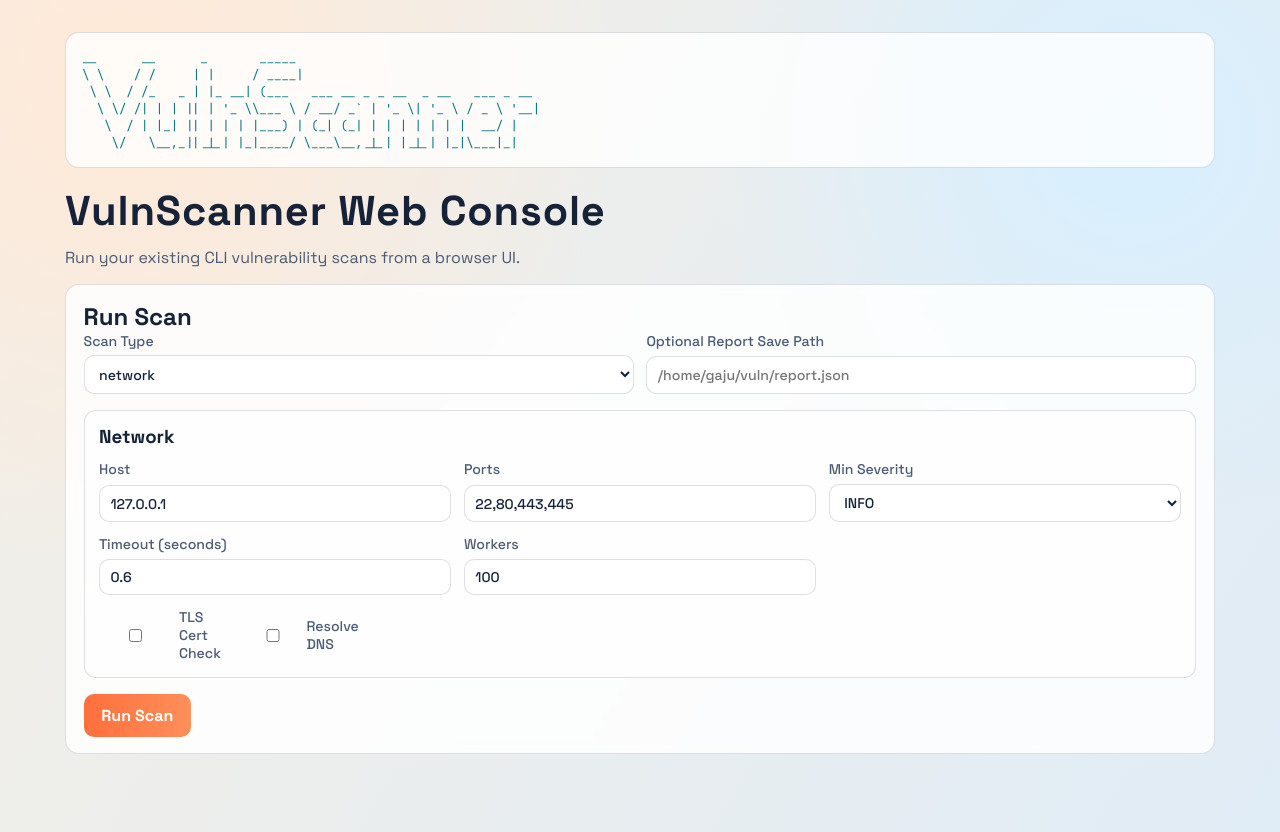
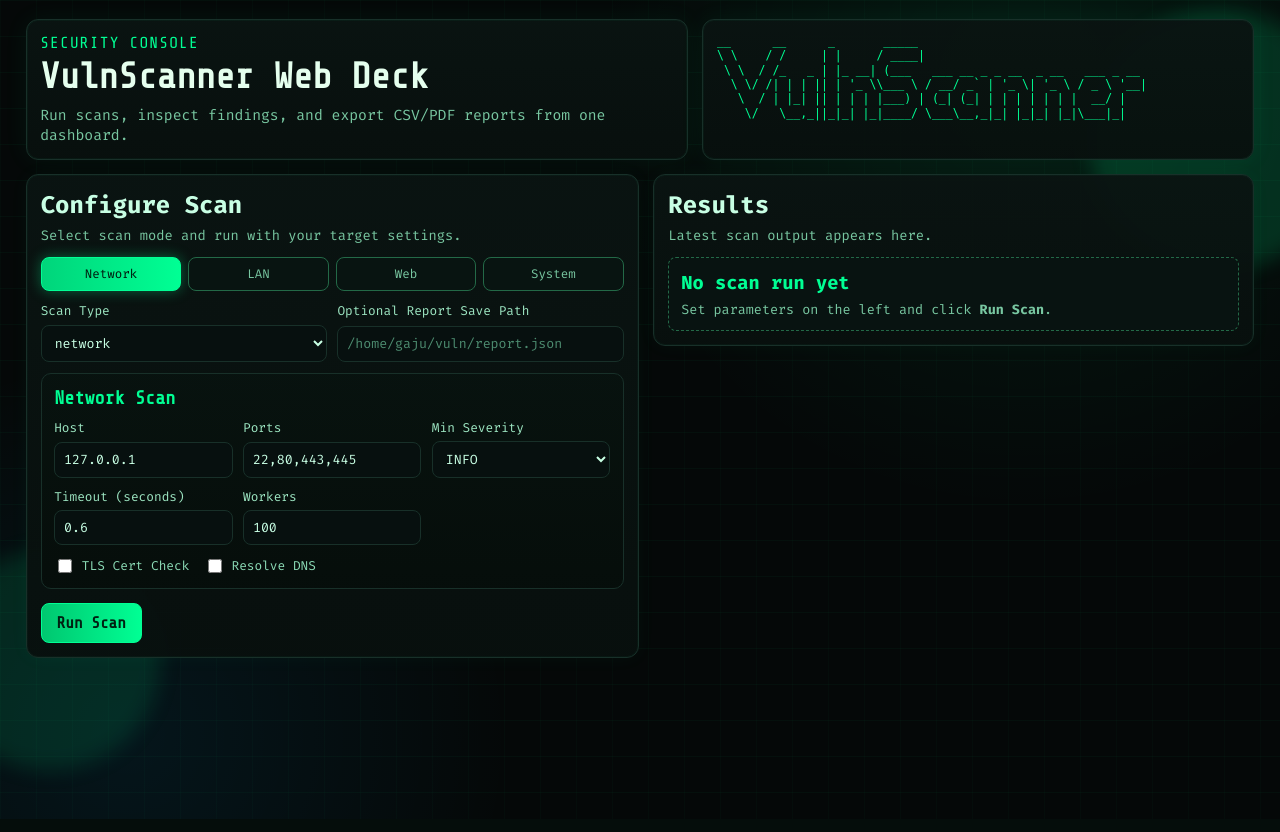
Before and after one commit to gaju2214/vuln, a Flask app: page / in a window 1280 px wide. Run offline with Flask 2, Linux system fonts and the light colour scheme.

Commit message:
Apply hacker UI update and ignore memoriy.md

```diff
--- a/static/style.css
+++ b/static/style.css
@@ -1,18 +1,19 @@
-@import url("https://fonts.googleapis.com/css2?family=JetBrains+Mono:wght@400;600&family=Space+Grotesk:wght@400;500;700&display=swap");
+@import url("https://fonts.googleapis.com/css2?family=Fira+Code:wght@400;500;700&family=Share+Tech+Mono&display=swap");
 
 :root {
-  --bg-a: #f4efe6;
-  --bg-b: #e0ecf6;
-  --ink: #152238;
-  --muted: #4c5a74;
-  --accent: #ff6f3c;
-  --accent-2: #0e7c86;
-  --panel: rgba(255, 255, 255, 0.84);
-  --line: rgba(21, 34, 56, 0.14);
-  --high: #a81f3a;
-  --medium: #c96a06;
-  --low: #0b7b56;
-  --info: #2a5ea8;
+  --bg: #050808;
+  --bg-soft: #0a1110;
+  --panel: #0a1412;
+  --line: #183029;
+  --line-bright: #236947;
+  --txt: #c8ffe4;
+  --muted: #78c7a1;
+  --accent: #00ff94;
+  --accent-strong: #00d57b;
+  --danger: #ff4d5f;
+  --warn: #ffb640;
+  --good: #17d98e;
+  --info: #56ffc1;
 }
 
 * {
@@ -21,74 +22,154 @@
 
 body {
   margin: 0;
-  font-family: "Space Grotesk", sans-serif;
-  color: var(--ink);
-  background: radial-gradient(circle at 10% 10%, #ffe9d7, transparent 36%),
-    radial-gradient(circle at 88% 16%, #d7efff, transparent 32%),
-    linear-gradient(120deg, var(--bg-a), var(--bg-b));
   min-height: 100vh;
+  color: var(--txt);
+  font-family: "Fira Code", monospace;
+  background:
+    linear-gradient(rgba(0, 255, 148, 0.03) 1px, transparent 1px),
+    linear-gradient(90deg, rgba(0, 255, 148, 0.02) 1px, transparent 1px),
+    radial-gradient(circle at 80% 10%, rgba(0, 255, 148, 0.08), transparent 34%),
+    radial-gradient(circle at 10% 90%, rgba(0, 180, 255, 0.08), transparent 28%),
+    var(--bg);
+  background-size: 36px 36px, 36px 36px, auto, auto, auto;
 }
 
-.noise {
+.orb {
   position: fixed;
-  inset: 0;
+  border-radius: 50%;
   pointer-events: none;
-  background-image: linear-gradient(rgba(255, 255, 255, 0.09) 1px, transparent 1px),
-    linear-gradient(90deg, rgba(255, 255, 255, 0.08) 1px, transparent 1px);
-  background-size: 28px 28px;
-  opacity: 0.24;
+  z-index: 0;
+  filter: blur(10px);
 }
 
-.shell {
-  width: min(1150px, 92vw);
-  margin: 2rem auto 3rem;
+.orb-a {
+  width: 260px;
+  height: 260px;
+  right: -70px;
+  top: 10px;
+  background: rgba(0, 255, 148, 0.14);
+}
+
+.orb-b {
+  width: 220px;
+  height: 220px;
+  left: -60px;
+  bottom: 30px;
+  background: rgba(0, 213, 123, 0.13);
+}
+
+.page {
   position: relative;
   z-index: 2;
+  width: min(1280px, 96vw);
+  margin: 1.2rem auto 2rem;
 }
 
 .hero {
-  margin-bottom: 1rem;
+  display: grid;
+  grid-template-columns: minmax(0, 1.2fr) minmax(340px, 1fr);
+  gap: 0.9rem;
+  margin-bottom: 0.9rem;
+}
+
+.hero-text,
+.logo {
+  border: 1px solid var(--line);
+  background: linear-gradient(180deg, rgba(10, 20, 18, 0.96), rgba(8, 16, 14, 0.96));
+  border-radius: 12px;
+  padding: 0.85rem;
+  box-shadow: inset 0 0 0 1px rgba(0, 255, 148, 0.04), 0 0 26px rgba(0, 255, 148, 0.06);
+}
+
+.eyebrow {
+  margin: 0;
+  color: var(--accent);
+  font-family: "Share Tech Mono", monospace;
+  letter-spacing: 0.08em;
+  text-transform: uppercase;
+}
+
+h1,
+h2,
+h3 {
+  margin: 0;
+}
+
+h1 {
+  margin-top: 0.28rem;
+  font-size: clamp(1.4rem, 3.2vw, 2.25rem);
+  color: #e5ffee;
+  font-family: "Share Tech Mono", monospace;
+}
+
+.subtitle {
+  margin: 0.5rem 0 0;
+  color: var(--muted);
+  font-size: 0.92rem;
 }
 
 .logo {
   margin: 0;
-  padding: 1rem;
-  border: 1px solid var(--line);
-  border-radius: 14px;
-  background: rgba(255, 255, 255, 0.8);
-  font-family: "JetBrains Mono", monospace;
-  font-size: 0.77rem;
-  color: var(--accent-2);
   overflow-x: auto;
+  color: var(--accent);
+  font-size: 0.72rem;
+  line-height: 1.25;
 }
 
-h1, h2, h3 {
-  margin: 0;
-}
-
-h1 {
-  margin-top: 1rem;
-  font-size: clamp(1.8rem, 4vw, 2.6rem);
-  letter-spacing: 0.02em;
-}
-
-.hero p {
-  margin: 0.6rem 0 0;
-  color: var(--muted);
+.workspace {
+  display: grid;
+  grid-template-columns: minmax(350px, 1.02fr) minmax(350px, 1fr);
+  gap: 0.9rem;
+  align-items: start;
 }
 
 .panel {
   border: 1px solid var(--line);
-  background: var(--panel);
-  border-radius: 14px;
-  padding: 1rem 1.1rem;
-  backdrop-filter: blur(5px);
-  margin-top: 1rem;
+  border-radius: 12px;
+  background: linear-gradient(180deg, rgba(10, 20, 18, 0.96), rgba(8, 16, 14, 0.96));
+  padding: 0.88rem;
+  box-shadow: inset 0 0 0 1px rgba(0, 255, 148, 0.03), 0 0 20px rgba(0, 255, 148, 0.04);
+}
+
+.control-panel {
+  position: sticky;
+  top: 0.7rem;
+}
+
+.panel-note {
+  margin: 0.3rem 0 0.8rem;
+  color: var(--muted);
+  font-size: 0.86rem;
+}
+
+.scan-type-switch {
+  display: grid;
+  grid-template-columns: repeat(4, minmax(0, 1fr));
+  gap: 0.42rem;
+  margin-bottom: 0.72rem;
+}
+
+.mode-btn {
+  border: 1px solid var(--line-bright);
+  background: #081411;
+  color: var(--muted);
+  font-size: 0.78rem;
+  padding: 0.5rem 0.35rem;
+  border-radius: 8px;
+  cursor: pointer;
+  font-family: "Fira Code", monospace;
+}
+
+.mode-btn.active {
+  color: #00180d;
+  border-color: var(--accent);
+  background: linear-gradient(90deg, var(--accent-strong), var(--accent));
+  box-shadow: 0 0 14px rgba(0, 255, 148, 0.35);
 }
 
 .grid {
   display: grid;
-  gap: 0.8rem;
+  gap: 0.65rem;
 }
 
 .grid.two {
@@ -101,10 +182,9 @@ h1 {
 
 label {
   display: grid;
-  gap: 0.35rem;
-  color: var(--muted);
-  font-size: 0.88rem;
-  font-weight: 500;
+  gap: 0.32rem;
+  color: #9de6c2;
+  font-size: 0.8rem;
 }
 
 input,
@@ -116,73 +196,90 @@ button {
 input,
 select {
   width: 100%;
-  padding: 0.52rem 0.65rem;
+  background: #07100f;
+  color: var(--txt);
   border: 1px solid var(--line);
-  border-radius: 10px;
-  background: #fff;
-  color: var(--ink);
+  border-radius: 8px;
+  padding: 0.5rem 0.56rem;
+  font-size: 0.83rem;
+}
+
+input::placeholder {
+  color: #4d8c70;
 }
 
 input:focus,
 select:focus {
-  outline: 2px solid color-mix(in srgb, var(--accent) 40%, white);
-  border-color: color-mix(in srgb, var(--accent) 60%, var(--line));
+  outline: 2px solid rgba(0, 255, 148, 0.2);
+  border-color: var(--accent);
+  box-shadow: 0 0 10px rgba(0, 255, 148, 0.2);
 }
 
 .scan-block {
-  margin-top: 1rem;
+  margin-top: 0.74rem;
   border: 1px solid var(--line);
-  border-radius: 12px;
-  padding: 0.9rem;
-  background: rgba(255, 255, 255, 0.65);
+  border-radius: 10px;
+  background: linear-gradient(180deg, rgba(8, 18, 15, 0.97), rgba(6, 13, 11, 0.97));
+  padding: 0.78rem;
 }
 
 .scan-block h3 {
-  margin-bottom: 0.75rem;
+  margin-bottom: 0.62rem;
+  color: var(--accent);
+  font-family: "Share Tech Mono", monospace;
 }
 
 .checks {
-  margin-top: 0.8rem;
+  margin-top: 0.66rem;
   display: flex;
   flex-wrap: wrap;
-  gap: 1.1rem;
+  gap: 0.6rem 0.9rem;
 }
 
 .checks label {
-  display: flex;
+  display: inline-flex;
   align-items: center;
-  gap: 0.5rem;
+  gap: 0.42rem;
   margin: 0;
+  color: #8cdcb7;
+}
+
+.checks input[type="checkbox"] {
+  width: 14px;
+  height: 14px;
+  accent-color: var(--accent);
 }
 
 .actions {
-  margin-top: 1rem;
+  margin-top: 0.84rem;
 }
 
-button {
-  border: 0;
-  border-radius: 10px;
-  padding: 0.7rem 1.1rem;
+button[type="submit"] {
+  border: 1px solid var(--accent);
+  background: linear-gradient(90deg, #00c770, #00ff94);
+  color: #002012;
+  border-radius: 8px;
   font-weight: 700;
-  color: white;
+  padding: 0.62rem 0.94rem;
   cursor: pointer;
-  background: linear-gradient(90deg, var(--accent), #ff8f5b);
+  font-family: "Share Tech Mono", monospace;
 }
 
-button:hover {
-  filter: brightness(1.04);
+button[type="submit"]:hover {
+  box-shadow: 0 0 16px rgba(0, 255, 148, 0.4);
 }
 
 .meta {
-  margin: 0.6rem 0 0;
+  margin: 0.3rem 0 0;
   color: var(--muted);
+  font-size: 0.84rem;
 }
 
 .export-actions {
-  margin-top: 0.8rem;
+  margin-top: 0.64rem;
   display: flex;
   flex-wrap: wrap;
-  gap: 0.55rem;
+  gap: 0.46rem;
 }
 
 .export-btn {
@@ -190,104 +287,158 @@ button:hover {
   align-items: center;
   justify-content: center;
   text-decoration: none;
-  border-radius: 10px;
-  padding: 0.55rem 0.85rem;
+  border-radius: 8px;
+  padding: 0.48rem 0.72rem;
+  font-size: 0.79rem;
   font-weight: 700;
-  color: #fff;
-  background: linear-gradient(90deg, #0e7c86, #1ea0ad);
+  border: 1px solid #1f8f5e;
+  color: #c8ffe4;
+  background: #0c1b17;
+}
+
+.export-btn:hover {
+  border-color: var(--accent);
+  box-shadow: 0 0 10px rgba(0, 255, 148, 0.3);
 }
 
 .export-btn.pdf {
-  background: linear-gradient(90deg, #bb3524, #da5a44);
-}
-
-.export-btn:hover {
-  filter: brightness(1.04);
+  border-color: #7b2f36;
+  color: #ffdce0;
+  background: #231015;
 }
 
 .command,
-.error pre {
-  margin: 0.5rem 0 0;
+.error-box pre {
+  margin: 0.48rem 0 0;
+  border: 1px solid var(--line);
+  border-radius: 8px;
+  background: #060c0b;
+  color: #9ee9c4;
+  padding: 0.62rem;
+  font-size: 0.77rem;
   white-space: pre-wrap;
   word-break: break-word;
-  font-family: "JetBrains Mono", monospace;
-  font-size: 0.82rem;
-  background: rgba(21, 34, 56, 0.05);
-  border: 1px solid var(--line);
-  border-radius: 10px;
-  padding: 0.7rem;
 }
 
 .summary {
-  margin-top: 1rem;
+  margin-top: 0.78rem;
   display: grid;
   grid-template-columns: repeat(4, minmax(0, 1fr));
-  gap: 0.6rem;
+  gap: 0.45rem;
 }
 
 .sum-card {
-  border-radius: 10px;
   border: 1px solid var(--line);
-  padding: 0.6rem 0.65rem;
+  border-radius: 8px;
+  padding: 0.46rem 0.54rem;
+  background: #0a1513;
   display: flex;
   justify-content: space-between;
   align-items: center;
 }
 
 .sum-card strong {
-  font-size: 1.22rem;
+  font-size: 1.08rem;
+  font-family: "Share Tech Mono", monospace;
 }
 
 .findings {
-  margin-top: 0.9rem;
+  margin-top: 0.76rem;
   display: grid;
-  gap: 0.6rem;
+  gap: 0.5rem;
 }
 
 .finding {
   border: 1px solid var(--line);
   border-left: 4px solid var(--info);
-  border-radius: 10px;
-  padding: 0.75rem;
-  background: rgba(255, 255, 255, 0.88);
+  border-radius: 8px;
+  background: #091210;
+  padding: 0.62rem;
 }
 
 .finding h3 {
-  font-size: 1rem;
-  margin-bottom: 0.45rem;
+  margin-bottom: 0.38rem;
+  font-size: 0.95rem;
+  color: #daffec;
 }
 
 .finding p {
-  margin: 0.28rem 0;
-  color: #223251;
+  margin: 0.24rem 0;
+  font-size: 0.82rem;
+  color: #9fe2c0;
+}
+
+.empty-state {
+  margin-top: 0.7rem;
+  border: 1px dashed var(--line-bright);
+  border-radius: 8px;
+  background: #081311;
+  padding: 0.75rem;
+}
+
+.empty-state h3 {
+  color: var(--accent);
+}
+
+.empty-state p {
+  margin: 0.4rem 0 0;
+  color: var(--muted);
+  font-size: 0.84rem;
+}
+
+.error-box {
+  margin-top: 0.68rem;
+  border: 1px solid #6d1f2a;
+  border-radius: 8px;
+  background: #1b0a0e;
+  padding: 0.62rem;
+}
+
+.error-box h3 {
+  color: #ff8190;
 }
 
 .sev-high {
-  border-left-color: var(--high);
+  border-left-color: var(--danger);
 }
 
 .sev-medium {
-  border-left-color: var(--medium);
+  border-left-color: var(--warn);
 }
 
 .sev-low {
-  border-left-color: var(--low);
+  border-left-color: var(--good);
 }
 
 .sev-info {
   border-left-color: var(--info);
 }
 
-@media (max-width: 940px) {
-  .grid.three {
-    grid-template-columns: 1fr 1fr;
+@media (max-width: 1180px) {
+  .workspace {
+    grid-template-columns: 1fr;
+  }
+
+  .control-panel {
+    position: static;
   }
 }
 
-@media (max-width: 700px) {
+@media (max-width: 980px) {
+  .hero {
+    grid-template-columns: 1fr;
+  }
+
+  .grid.three {
+    grid-template-columns: repeat(2, minmax(0, 1fr));
+  }
+}
+
+@media (max-width: 680px) {
   .grid.two,
   .grid.three,
-  .summary {
+  .summary,
+  .scan-type-switch {
     grid-template-columns: 1fr;
   }
 
--- a/templates/index.html
+++ b/templates/index.html
@@ -7,17 +7,32 @@
   <link rel="stylesheet" href="{{ url_for('static', filename='style.css') }}">
 </head>
 <body>
-  <div class="noise"></div>
-  <main class="shell">
+  <div class="orb orb-a"></div>
+  <div class="orb orb-b"></div>
+
+  <main class="page">
     <header class="hero">
+      <div class="hero-text">
+        <p class="eyebrow">Security Console</p>
+        <h1>VulnScanner Web Deck</h1>
+        <p class="subtitle">Run scans, inspect findings, and export CSV/PDF reports from one dashboard.</p>
+      </div>
       <pre class="logo">{{ tool_banner }}</pre>
-      <h1>VulnScanner Web Console</h1>
-      <p>Run your existing CLI vulnerability scans from a browser UI.</p>
     </header>
 
-    <section class="panel">
-      <h2>Run Scan</h2>
+    <section class="workspace">
+      <article class="panel control-panel">
+        <h2>Configure Scan</h2>
+        <p class="panel-note">Select scan mode and run with your target settings.</p>
+
         <form id="scan-form" method="post">
+          <div class="scan-type-switch" role="group" aria-label="Scan type quick selector">
+            <button type="button" class="mode-btn" data-target="network">Network</button>
+            <button type="button" class="mode-btn" data-target="lan-scan">LAN</button>
+            <button type="button" class="mode-btn" data-target="web">Web</button>
+            <button type="button" class="mode-btn" data-target="system">System</button>
+          </div>
+
           <div class="grid two">
             <label>
               Scan Type
@@ -34,7 +49,7 @@
           </div>
 
           <section class="scan-block" data-scan="network">
-          <h3>Network</h3>
+            <h3>Network Scan</h3>
             <div class="grid three">
               <label>Host
                 <input type="text" name="network_host" value="{{ values.get('network_host', '') }}" placeholder="127.0.0.1">
@@ -101,7 +116,7 @@
           </section>
 
           <section class="scan-block" data-scan="web">
-          <h3>Web</h3>
+            <h3>Web Scan</h3>
             <div class="grid three">
               <label>URL
                 <input type="text" name="web_url" value="{{ values.get('web_url', '') }}" placeholder="https://example.com">
@@ -125,7 +140,7 @@
           </section>
 
           <section class="scan-block" data-scan="system">
-          <h3>System</h3>
+            <h3>System Scan</h3>
             <div class="grid three">
               <label>World-Writable Paths
                 <input type="text" name="system_ww_paths" value="{{ values.get('system_ww_paths', '') }}">
@@ -150,25 +165,29 @@
             <button type="submit">Run Scan</button>
           </div>
         </form>
-    </section>
+      </article>
+
+      <article class="panel result-panel">
+        <h2>Results</h2>
+        <p class="panel-note">Latest scan output appears here.</p>
 
         {% if error %}
-    <section class="panel error">
-      <h2>Scan Error</h2>
+        <section class="error-box">
+          <h3>Scan Error</h3>
           <pre>{{ error }}</pre>
         </section>
         {% endif %}
 
         {% if result %}
-    <section class="panel">
-      <h2>Results</h2>
-      <p class="meta">Scan Type: <strong>{{ result.scan_type }}</strong> | Generated: <strong>{{ result.generated_at_utc or 'n/a' }}</strong></p>
+        <p class="meta">Scan Type: <strong>{{ result.scan_type }}</strong></p>
+        <p class="meta">Generated: <strong>{{ result.generated_at_utc or 'n/a' }}</strong></p>
         {% if export_id %}
         <div class="export-actions">
           <a class="export-btn" href="{{ url_for('export_csv', export_id=export_id) }}">Export CSV</a>
           <a class="export-btn pdf" href="{{ url_for('export_pdf', export_id=export_id) }}">Export PDF</a>
         </div>
         {% endif %}
+
         {% if command_preview %}
         <p class="meta">Executed Command:</p>
         <pre class="command">{{ command_preview }}</pre>
@@ -198,20 +217,39 @@
             </article>
           {% endif %}
         </div>
+        {% else %}
+        <section class="empty-state">
+          <h3>No scan run yet</h3>
+          <p>Set parameters on the left and click <strong>Run Scan</strong>.</p>
         </section>
         {% endif %}
+      </article>
+    </section>
   </main>
 
   <script>
     (function () {
       const select = document.getElementById("scan_type");
       const blocks = document.querySelectorAll(".scan-block");
+      const modeButtons = document.querySelectorAll(".mode-btn");
+
       function updateBlocks() {
         const chosen = select.value;
         blocks.forEach((block) => {
           block.style.display = block.dataset.scan === chosen ? "block" : "none";
         });
+        modeButtons.forEach((btn) => {
+          btn.classList.toggle("active", btn.dataset.target === chosen);
+        });
       }
+
+      modeButtons.forEach((btn) => {
+        btn.addEventListener("click", function () {
+          select.value = btn.dataset.target;
+          updateBlocks();
+        });
+      });
+
       select.addEventListener("change", updateBlocks);
       updateBlocks();
     })();
```
Also changed, not shown: 1 other file. Lines whose indentation alone changed are shown as unchanged.
